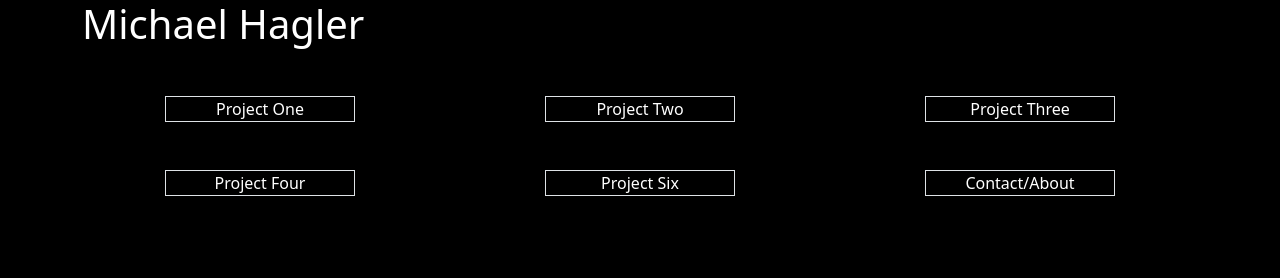
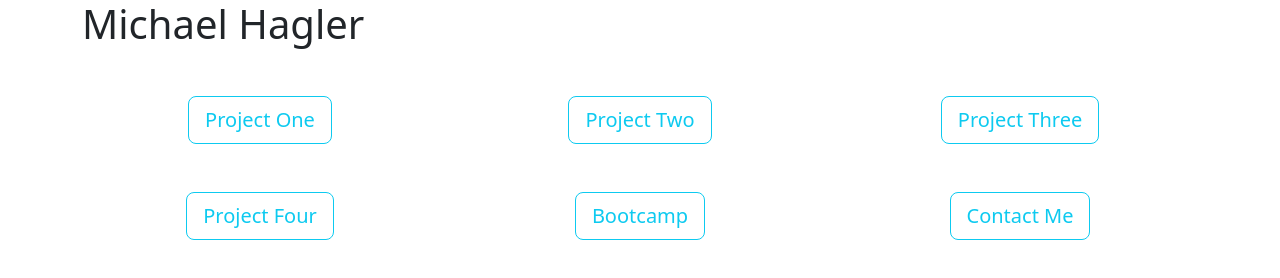
Before and after one commit to MichaelHagler/Portfolio2.0, a website: page src/index.html in a window 1280 px wide. Drawn offline with nearby package versions, Linux system fonts and the light colour scheme.

Commit message:
getting project buttons ready
quickly making the project buttons look like buttons and including a contact me button as well as a bootcamp button

```diff
--- a/src/index.html
+++ b/src/index.html
@@ -15,15 +15,32 @@
   <div class="container text-center"> <!-- Projects container -->
 
     <div class="row mt-5 justify-content-around">
-      <div class="border col-2">Project One</div>
-      <div class="border col-2">Project Two</div>
-      <div class="border col-2">Project Three</div>
+      <div class="col-2">
+        <button type="button" class="btn btn-outline-info btn-lg">Project One</button>
+      </div>
+
+      <div class="col-2">
+        <button type="button" class="btn btn-outline-info btn-lg">Project Two</button>
+      </div>
+
+      <div class="col-2">
+        <button type="button" class="btn btn-outline-info btn-lg">Project Three</button>
+      </div>
     </div>
 
     <div class="row mt-5 justify-content-around">
-      <div class="border col-2">Project Four</div>
-      <div class="border col-2">Project Six</div>
-      <div class="border col-2">Contact/About</div>
+      <div class="col-2">
+        <button type="button" class="btn btn-outline-info btn-lg">Project Four</button>
+      </div>
+
+      <div class="col-2">
+        <button type="button" class="btn btn-outline-info btn-lg">Bootcamp</button>
+      </div>
+
+      <div class="col-2">
+        <button type="button" class="btn btn-outline-info btn-lg">Contact Me</button>
+      </div>
+
     </div>
 
   </div>
--- a/src/styles.css
+++ b/src/styles.css
@@ -1,4 +1,4 @@
-body {
+/*body {
   background-color: black !important;
   color: white !important;
-}
+}*/
```
